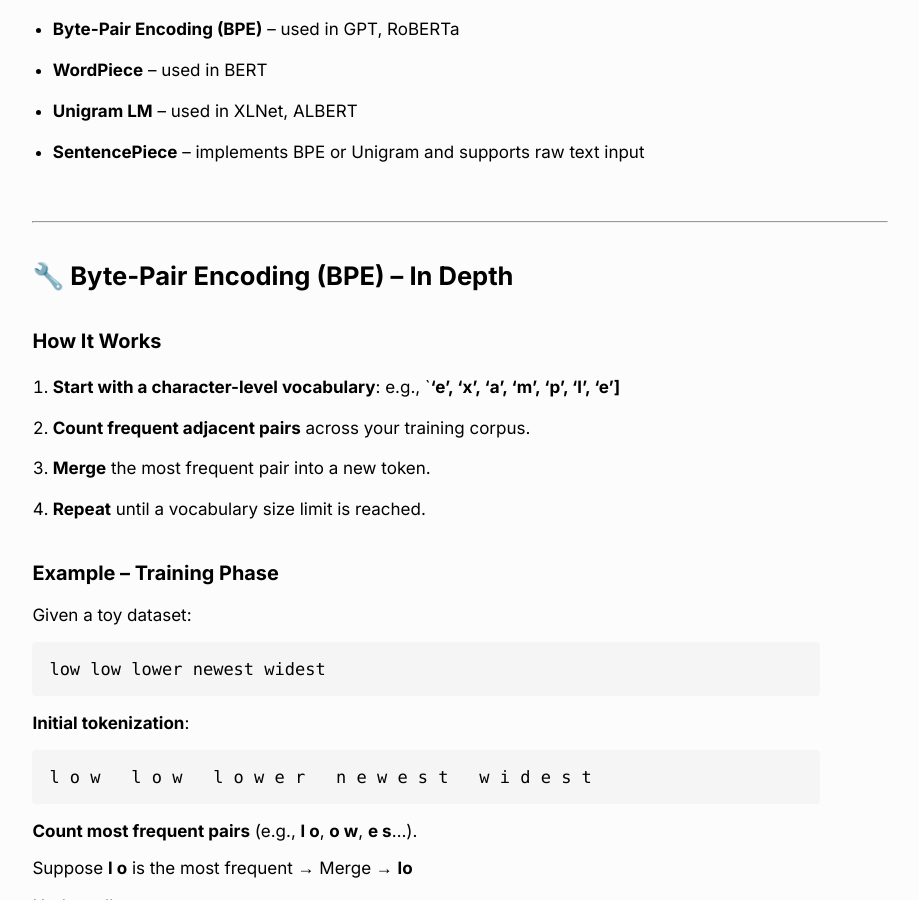
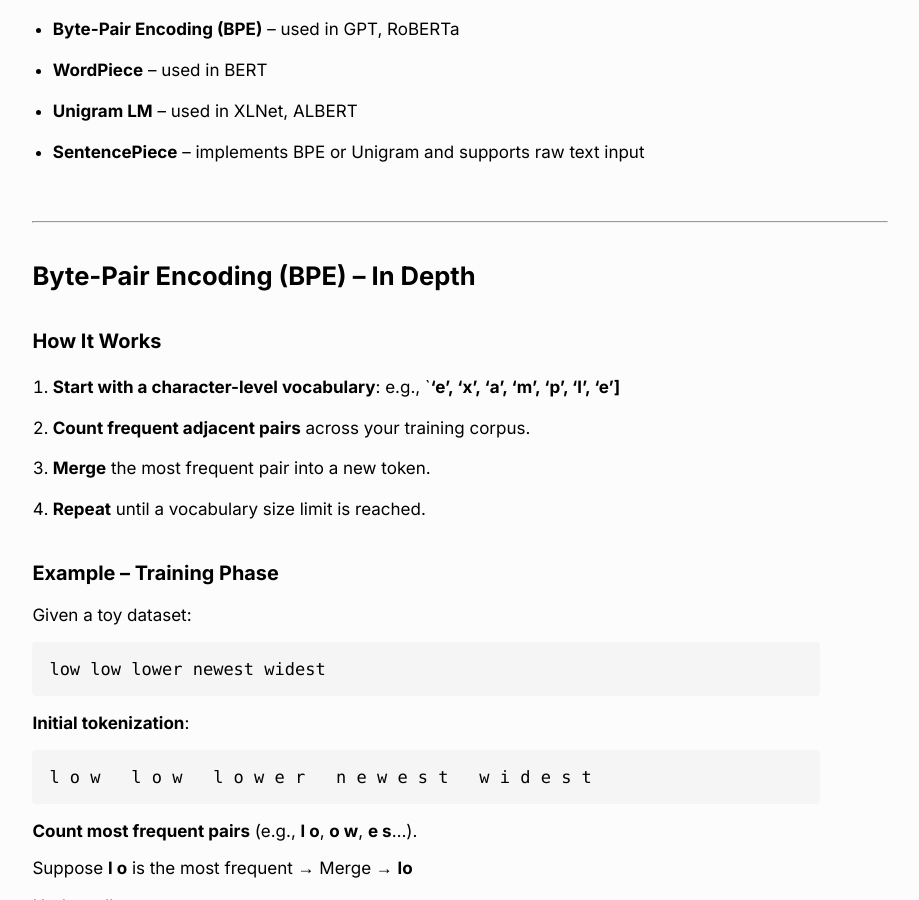
Before and after one commit to gaurav98094/My-Website, a Jekyll site: the page built from _posts/2025-06-12-Tokenizers.md, in a window 1280 px wide and 900 px high, scrolled down 1939 px. Shown: the whole window, without its empty margins (180-1099 px from the left). Built offline with Jekyll 4.4.1, drawn with Linux system fonts in a browser that asks for light colours; some of the changed text lies outside the part shown.

```diff
--- a/_posts/2025-06-12-Tokenizers.md
+++ b/_posts/2025-06-12-Tokenizers.md
@@ -48,7 +48,7 @@ Subword tokenizers sit between character-level and word-level tokenizers, breaki
 
 ---
 
-## 🔧 Byte-Pair Encoding (BPE) – In Depth
+## Byte-Pair Encoding (BPE) – In Depth
 
 ### How It Works
 
@@ -163,7 +163,7 @@ Then WordPiece tokenizes as:
 
 ---
 
-## 🏁 Summary
+## Summary
 
 - Tokenization is the **gateway** to building any NLP model.
 
@@ -173,7 +173,7 @@ Then WordPiece tokenizes as:
 
 
 
-## 🚀 Want to Try It Yourself?
+## Want to Try It Yourself?
 
 Try tokenizing with Hugging Face’s tokenizer API:
 
```
